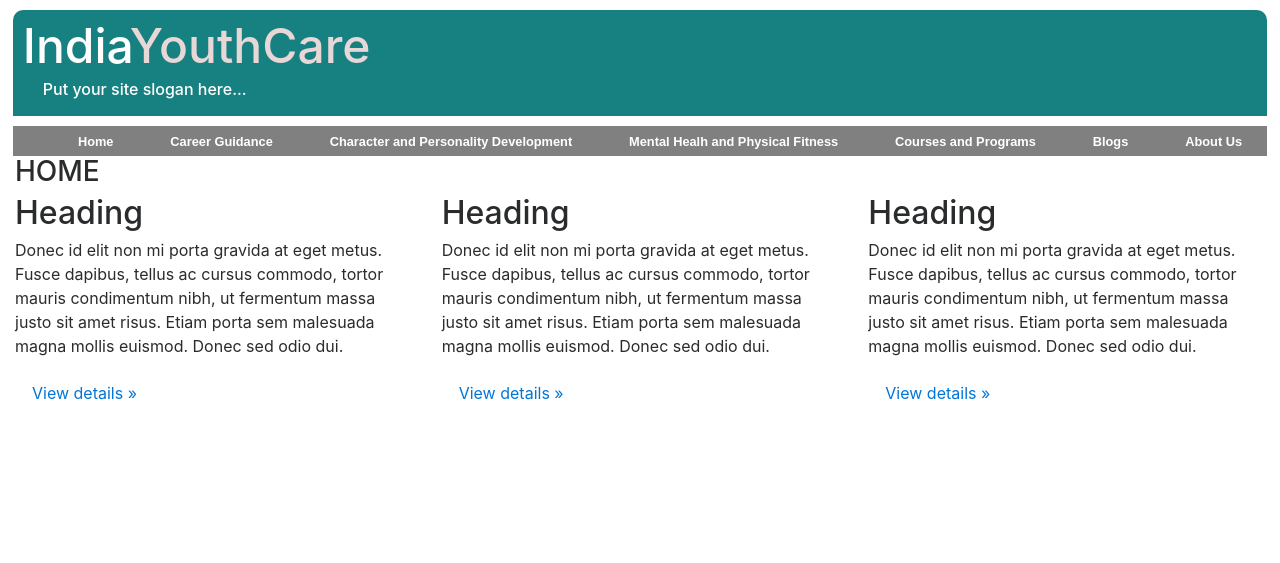
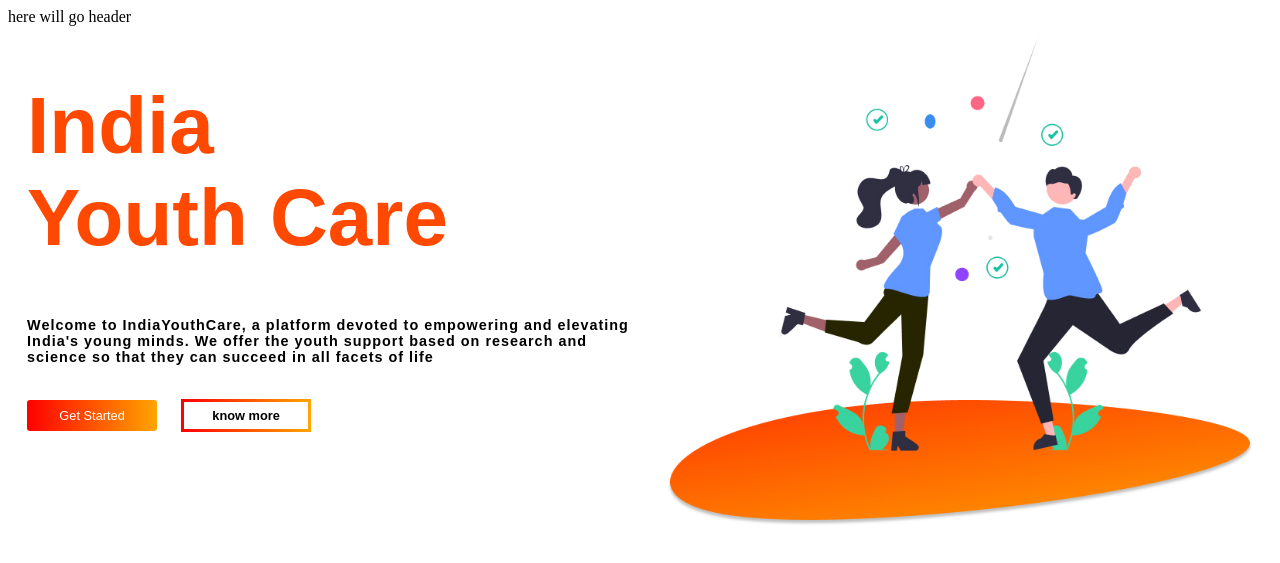
Before and after one commit to palashpdeka/IndiaYouthCare, a Django app: page / in a window 1280 px wide. Shown: the top 563 px of the page. Run offline with Django 4.2, Linux system fonts and the light colour scheme; some libraries are stand-ins or nearby versions.

Commit message:
homepage done

```diff
--- a/krishna/settings.py
+++ b/krishna/settings.py
@@ -82,9 +82,9 @@ WSGI_APPLICATION = 'krishna.wsgi.application'
 DATABASES = {
 	'default': {
 		'ENGINE': 'django.db.backends.mysql',
-		'NAME': 'iyc',
+		'NAME': '',
 		'USER': 'root',
-		'PASSWORD': 'password',
+		'PASSWORD': 'root',
 		'HOST':'localhost',
 		'PORT':'3306',
 	}
--- /dev/null
+++ b/my_env/pyvenv.cfg
@@ -0,0 +1,3 @@
+home = C:\Users\parth\AppData\Local\Programs\Python\Python310
+include-system-site-packages = false
+version = 3.10.2
--- a/static/homepage/css/style.css
+++ b/static/homepage/css/style.css
@@ -1 +1,55 @@
-# Empty CSS file for your own CSS
+
+
+.Main
+{
+    display: flex;
+    flex-direction: row;
+    width: 100%;
+    height: 100%;
+    justify-content: space-around;
+}
+.left .header h1
+{
+    font-size: 5rem;
+    font-weight: 800;
+    color: #FF4800;
+    font-family: sans-serif;
+}
+.header p
+{
+   font-size: .9rem;
+   font-weight: 600;
+   font-family:sans-serif;
+   letter-spacing: 1px;
+}
+.button button:first-child
+{
+    color: #fff;
+    background-image: linear-gradient(to right, red , orange);
+    padding: 8px;
+    width: 130px;
+    font-size: .8rem;
+    border:none;
+    border-radius: 3px;
+    margin-top: 20px;
+    margin-right: 20px;
+}
+.button button:last-child
+{
+    color: #000;
+    padding: 6px;
+    width: 130px;
+    font-size: .8rem;
+    font-weight: 600;
+    background: #fff;
+    border: 3px solid orange;
+    border-image-slice: 1;
+    border-image-source: linear-gradient(to right , red, orange) ;
+    border-radius: 3px;
+}
+.right img
+{
+   width: 100%;
+   margin: auto;
+   height: 500px;
+}
--- a/templates/homepage.html
+++ b/templates/homepage.html
@@ -1,74 +1,27 @@
-{% include "header.html" %}
-
 <!DOCTYPE html>
 <html lang="en">
-  <head>
-    <meta charset="utf-8">
-    <meta http-equiv="X-UA-Compatible" content="IE=edge">
-    <meta name="viewport" content="width=device-width, initial-scale=1">
-
-    <title>Homepage</title>
-
-    <meta name="description" content="Source code generated using layoutit.com">
-    <meta name="author" content="LayoutIt!">
-
-    <link href="/static/homepage/css/bootstrap.min.css" rel="stylesheet">
-    <link href="/static/homepage/css/style.css" rel="stylesheet">
-
-  </head>
-  <body>
-
-    <div class="container-fluid">
-	<div class="row">
-		<div class="col-md-12">
-			<h3>
-				HOME
-			</h3>
+<head>
+	<meta charset="UTF-8">
+	<meta name="viewport" content="width=device-width, initial-scale=1.0">
+	<title>HomePage</title>
+	<link rel="stylesheet" href="/static/homepage/css/style.css" type="text/css" />
+</head>
+<body>
+	<header>here will go header </header>
+	<div class="Main">
+		<div class="left">
+			<div class="header">
+                <h1>India <br> Youth Care </h1>
+				<p>Welcome to IndiaYouthCare, a platform devoted to empowering and elevating <br> India's young minds. We offer the youth support based on research and <br> science so that they can succeed in all facets of life</p>
+				<div class="button">
+					<button>Get Started</button>
+					<button> know more</button>
+				</div>
+			</div>
+		</div>
+		<div class="right">
+			<img src="../static/homepage/img/Group Hero SVG.jpg"/>
 		</div>
 	</div>
-	<div class="row">
-		<div class="col-md-4">
-			<h2>
-				Heading
-			</h2>
-			<p>
-				Donec id elit non mi porta gravida at eget metus. Fusce dapibus, tellus ac cursus commodo, tortor mauris condimentum nibh, ut fermentum massa justo sit amet risus. Etiam porta sem malesuada magna mollis euismod. Donec sed odio dui.
-			</p>
-			<p>
-				<a class="btn" href="#">View details »</a>
-			</p>
-		</div>
-		<div class="col-md-4">
-			<h2>
-				Heading
-			</h2>
-			<p>
-				Donec id elit non mi porta gravida at eget metus. Fusce dapibus, tellus ac cursus commodo, tortor mauris condimentum nibh, ut fermentum massa justo sit amet risus. Etiam porta sem malesuada magna mollis euismod. Donec sed odio dui.
-			</p>
-			<p>
-				<a class="btn" href="#">View details »</a>
-			</p>
-		</div>
-		<div class="col-md-4">
-			<h2>
-				Heading
-			</h2>
-			<p>
-				Donec id elit non mi porta gravida at eget metus. Fusce dapibus, tellus ac cursus commodo, tortor mauris condimentum nibh, ut fermentum massa justo sit amet risus. Etiam porta sem malesuada magna mollis euismod. Donec sed odio dui.
-			</p>
-			<p>
-				<a class="btn" href="#">View details »</a>
-			</p>
-		</div>
-	</div>
-	<div class="row">
-		<div class="col-md-12">
-		</div>
-	</div>
-</div>
-
-    <script src="/static/homepage/js/jquery.min.js"></script>
-    <script src="/static/homepage/js/bootstrap.min.js"></script>
-    <script src="/static/homepage/js/scripts.js"></script>
-  </body>
+</body>
 </html>
```
Also changed, not shown: static/homepage/img/Group Hero SVG.jpg (added), 9 other files.
